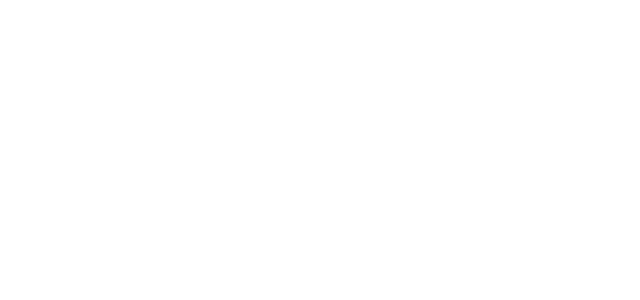
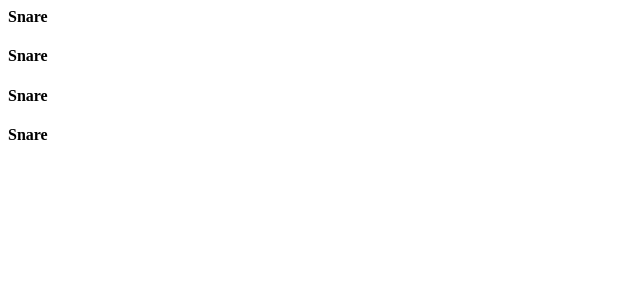
Before and after one commit to mart-anthony-stark/react-drum-machine, a React (Create React App) app: page / in a window 1280 px wide. Shown: the top 300 px of the page, without its empty margins (0-640 px from the left). Built offline with nearby package versions, Linux system fonts and the light colour scheme.

Commit message:
1 file modified

```diff
--- a/src/App.js
+++ b/src/App.js
@@ -1,16 +1,20 @@
 import React, { useState } from 'react';
+import Tile from './Tile';
 import './style.css';
 
 export default function App() {
-  const [, setMarkdown] = useState([
-    {name:'snare', }
-  ]);
+  const [, setMarkdown] = useState([{ name: 'snare' }]);
 
-  return (<div>
-    <div id="drum-machine">
-      <div id="display">
-
+  return (
+    <div>
+      <div id="drum-machine">
+        <div id="display">
+          <Tile name="Snare" key="w" />
+          <Tile name="Snare" key="w" />
+          <Tile name="Snare" key="w" />
+          <Tile name="Snare" key="w" />
+        </div>
       </div>
     </div>
-  </div>);
+  );
 }
```
